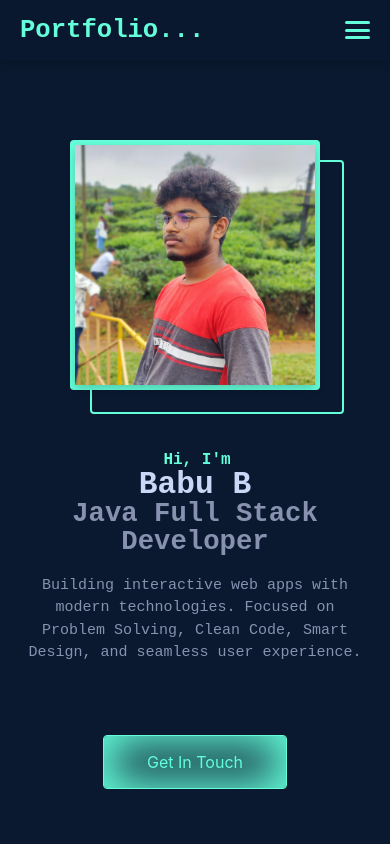
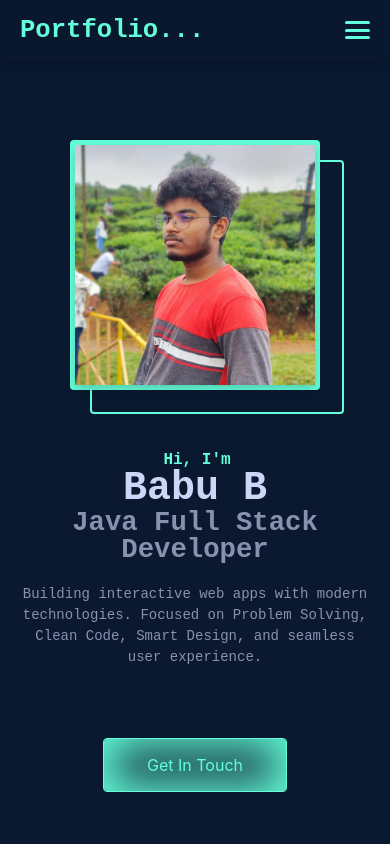
Before and after one commit to Babu16102005/BABU-portfolio, a React (Vite) app: page / in a window 390 px wide. Shown: the top 844 px of the page. Built offline with nearby package versions, Linux system fonts and the light colour scheme.

Commit message:
portfolio update

```diff
--- a/src/components/Home/Home.css
+++ b/src/components/Home/Home.css
@@ -228,7 +228,7 @@
   }
 }
 
-@media (max-width: 868px) {
+@media (max-width: 1050px) {
 
   .home-content {
     flex-direction: column;
@@ -236,7 +236,10 @@
     text-align: center;
     margin-top: 100px;
   }
-
+  .name {
+    text-align: center;
+    font-size: clamp(35px, 7vw, 60px);
+  }
   .about-image {
     order: -1;
     margin-bottom: 1px;
@@ -246,17 +249,10 @@
     min-width: 400px;
     width: 100%;
   }
-  .subtitle{
-    max-width: 619px;
-    display: flex;
-    justify-content: center;
-    align-items: center
-  }
+
   .intro-text {
     text-align: center;
     margin: 20px auto;
-    font-size: 15px;
-    max-width: 336px;
   }
 
   .cta-button {
@@ -264,16 +260,19 @@
   }
 }
 
-@media (max-width: 480px) {
+@media (max-width: 580px) {
   .name {
 
-    font-size: clamp(30px, 8vw, 50px);
+    font-size: clamp(40px, 8vw, 50px);
   }
 
   .subtitle {
     font-size: clamp(24px, 7vw, 40px);
   }
-
+  .intro-text {
+    font-size: 14px;
+    max-width: 350px;
+  }
   .cta-button {
     width: 180px;
     padding: 1rem 1.5rem;
```
Also changed, not shown: 5 other files (tests, documents, lock files or other folders).
